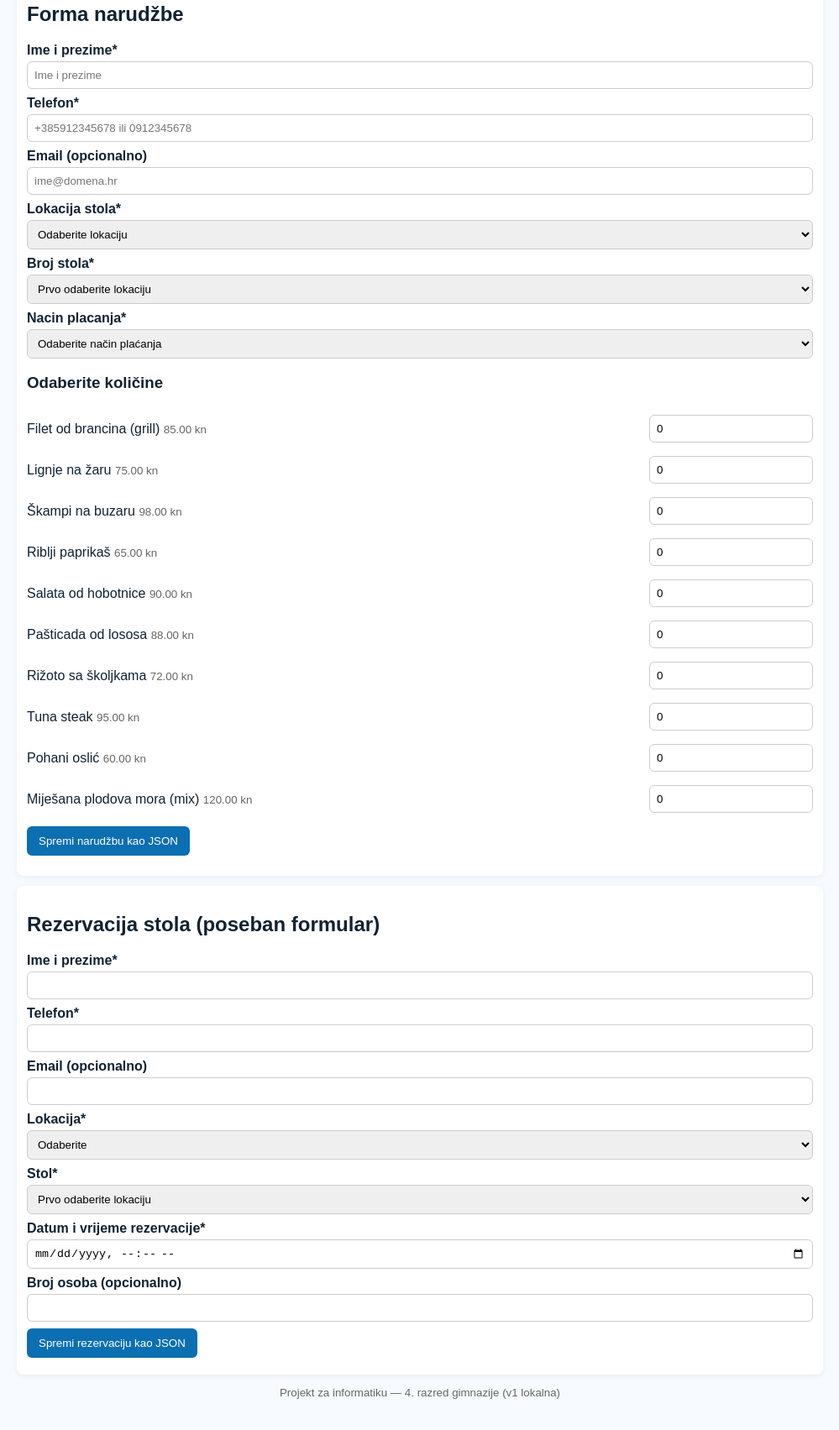
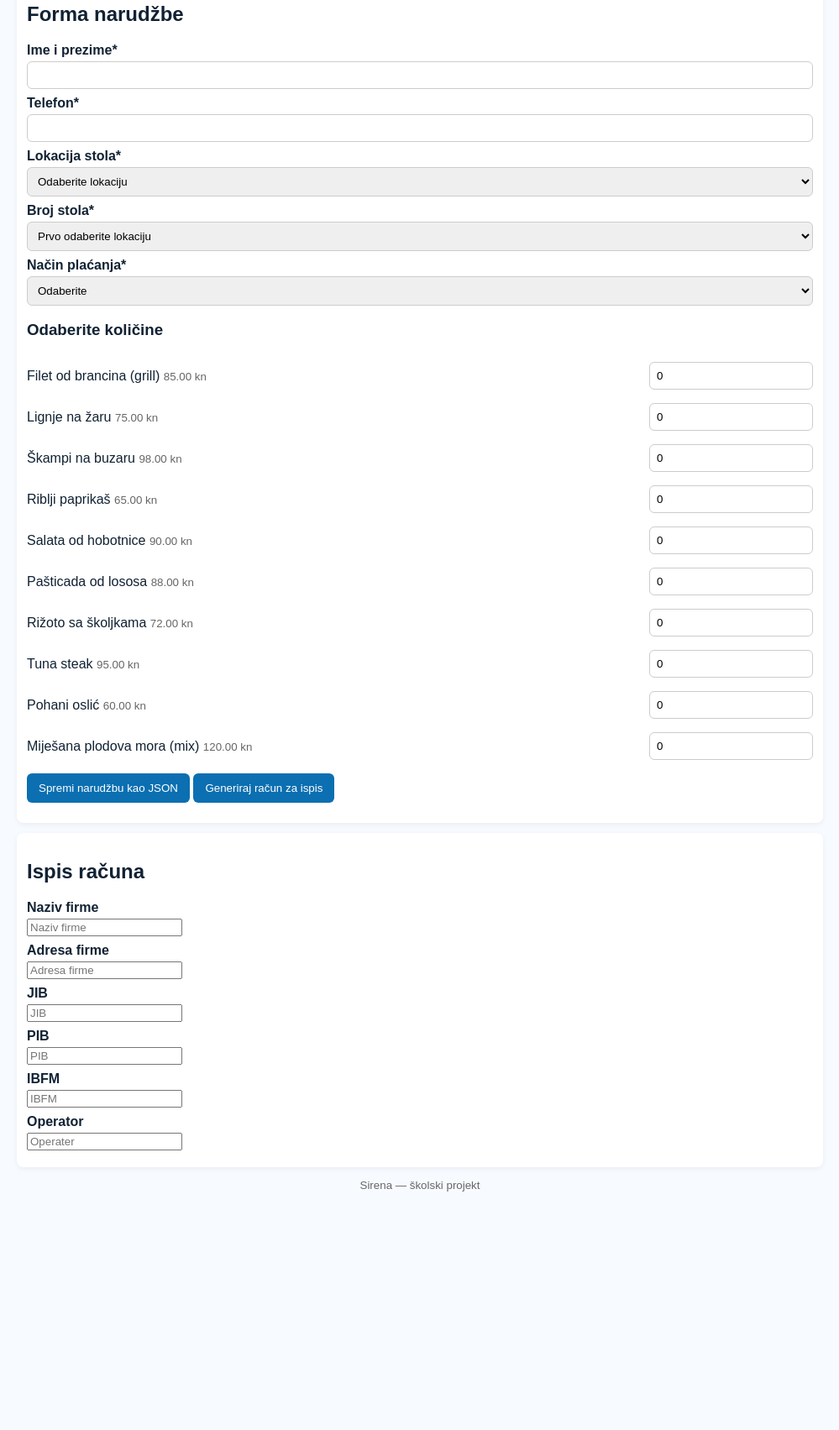
Before and after one commit to petagim-4-3/restoran, a website: page public/v1/index.html in a window 1280 px wide. Shown: the part 597-2300 px from the top of the page at 84% size, without its empty margins (140-1139 px from the left). After the commit the page ends 2053 px from the top, so only its background shows below. Drawn offline with Linux system fonts and the light colour scheme.

Commit message:
feat(frontend v1): Sirena UI, card fields, and receipt section

```diff
--- a/public/v1/index.html
+++ b/public/v1/index.html
@@ -3,35 +3,32 @@
 <head>
   <meta charset="utf-8" />
   <meta name="viewport" content="width=device-width,initial-scale=1" />
-  <title>Restoran v1 - Lokalno</title>
+  <title>Sirena - Lokalna verzija (v1)</title>
   <link rel="stylesheet" href="../style.css" />
 </head>
 <body>
   <div class="container">
     <header>
-      <h1>Restoran - Verzija 1 (lokalno) - Narudžba & Rezervacija</h1>
-      <p>Tehnologije: HTML, CSS, JavaScript. Učenici mogu spremiti JSON na svoj računar.</p>
+      <h1>Restoran "Sirena" — Verzija 1 (lokalno)</h1>
+      <p>Frontend-only: učenici mogu spremiti narudžbu i generirati račun kao ispis.</p>
     </header>
 
-    <section id="menu-section" class="card">
-      <h2>Meni</h2>
+    <section class="card">
+      <h2>Meni - Sirena</h2>
       <div id="menu-list">Učitavanje...</div>
     </section>
 
-    <section id="order-section" class="card">
+    <section class="card">
       <h2>Forma narudžbe</h2>
       <form id="order-form">
         <div class="form-row">
           <label for="customer_name">Ime i prezime*</label>
-          <input type="text" id="customer_name" name="customer_name" required placeholder="Ime i prezime" />
+          <input type="text" id="customer_name" required />
         </div>
+
         <div class="form-row">
           <label for="customer_phone">Telefon*</label>
-          <input type="text" id="customer_phone" name="customer_phone" required placeholder="+385912345678 ili 0912345678" />
-        </div>
-        <div class="form-row">
-          <label for="customer_email">Email (opcionalno)</label>
-          <input type="email" id="customer_email" name="customer_email" placeholder="ime@domena.hr" />
+          <input type="text" id="customer_phone" required />
         </div>
 
         <div class="form-row">
@@ -45,18 +42,36 @@
 
         <div class="form-row">
           <label for="table_select">Broj stola*</label>
-          <select id="table_select" required>
-            <option value="">Prvo odaberite lokaciju</option>
+          <select id="table_select" required><option value="">Prvo odaberite lokaciju</option></select>
+        </div>
+
+        <div class="form-row">
+          <label>Način plaćanja*</label>
+          <select id="payment_method" required>
+            <option value="">Odaberite</option>
+            <option value="gotovina">Gotovina</option>
+            <option value="kartica">Kartica</option>
           </select>
         </div>
 
+        <div id="card-block" style="display:none" class="card">
+          <h3>Podaci o kartici</h3>
           <div class="form-row">
-          <label>Nacin placanja*</label>
-          <select id="payment_method" required>
-            <option value="">Odaberite način plaćanja</option>
-            <option value="gotovina">Gotovina</option>
-            <option value="kartica">Kartica</option>
-          </select>
+            <label for="card_name">Ime i prezime</label>
+            <input id="card_name" type="text" />
+          </div>
+          <div class="form-row">
+            <label for="card_number">Broj kartice</label>
+            <input id="card_number" type="text" placeholder="xxxx xxxx xxxx xxxx" />
+          </div>
+          <div class="form-row">
+            <label for="card_expiry">Datum isteka (MM/YY)</label>
+            <input id="card_expiry" type="text" placeholder="MM/YY" />
+          </div>
+          <div class="form-row">
+            <label for="card_cvc">CVC</label>
+            <input id="card_cvc" type="text" placeholder="CVC" />
+          </div>
         </div>
 
         <div>
@@ -66,62 +81,42 @@
 
         <div class="form-row">
           <button type="submit">Spremi narudžbu kao JSON</button>
+          <button type="button" id="generate-receipt">Generiraj račun za ispis</button>
         </div>
       </form>
       <div id="message"></div>
     </section>
 
-    <section id="reservation-section" class="card">
-      <h2>Rezervacija stola (poseban formular)</h2>
-      <form id="reservation-form">
+    <section class="card">
+      <h2>Ispis računa</h2>
       <div class="form-row">
-          <label for="r_name">Ime i prezime*</label>
-          <input type="text" id="r_name" required />
+        <label for="company_name">Naziv firme</label>
+        <input id="company_name" placeholder="Naziv firme" />
       </div>
       <div class="form-row">
-          <label for="r_phone">Telefon*</label>
-          <input type="text" id="r_phone" required />
+        <label for="company_address">Adresa firme</label>
+        <input id="company_address" placeholder="Adresa firme" />
       </div>
       <div class="form-row">
-          <label for="r_email">Email (opcionalno)</label>
-          <input type="email" id="r_email" />
+        <label for="company_jib">JIB</label>
+        <input id="company_jib" placeholder="JIB" />
       </div>
-
       <div class="form-row">
-          <label for="r_location">Lokacija*</label>
-          <select id="r_location" required>
-            <option value="">Odaberite</option>
-            <option value="terasa">Terasa</option>
-            <option value="restoran">Restoran</option>
-          </select>
+        <label for="company_pib">PIB</label>
+        <input id="company_pib" placeholder="PIB" />
       </div>
-
       <div class="form-row">
-          <label for="r_table">Stol*</label>
-          <select id="r_table" required>
-            <option value="">Prvo odaberite lokaciju</option>
-          </select>
+        <label for="company_ibfm">IBFM</label>
+        <input id="company_ibfm" placeholder="IBFM" />
       </div>
-
       <div class="form-row">
-          <label for="r_datetime">Datum i vrijeme rezervacije*</label>
-          <input id="r_datetime" type="datetime-local" required />
+        <label for="operator">Operator</label>
+        <input id="operator" placeholder="Operater" />
       </div>
-
-        <div class="form-row">
-          <label for="r_seats">Broj osoba (opcionalno)</label>
-          <input id="r_seats" type="number" min="1" max="20" />
-        </div>
-
-        <div class="form-row">
-          <button type="submit">Spremi rezervaciju kao JSON</button>
-        </div>
-      </form>
-      <div id="res-message"></div>
     </section>
 
     <footer>
-      <small>Projekt za informatiku — 4. razred gimnazije (v1 lokalna)</small>
+      <small>Sirena — školski projekt</small>
     </footer>
   </div>
 
```
Lines whose indentation alone changed are shown as unchanged.
